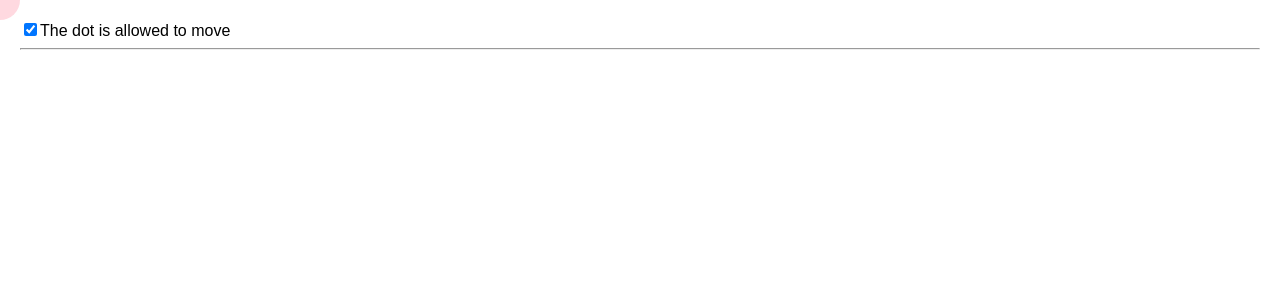
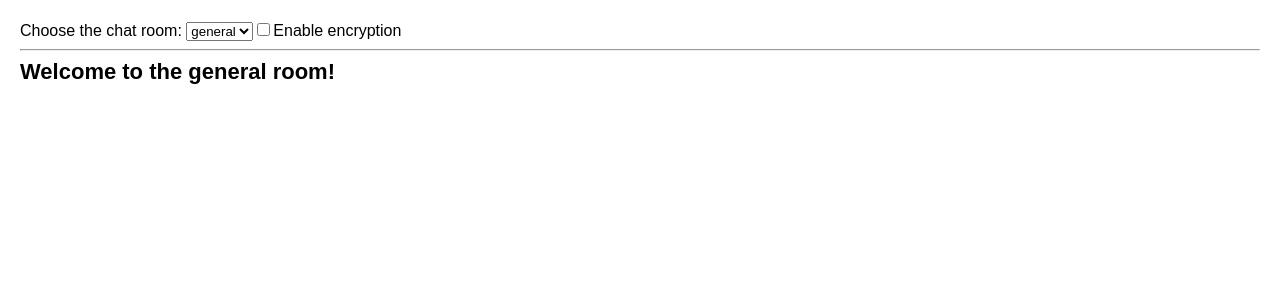
Before and after one commit to Fakecloak/my-first-react-app, a React (Vite) app: page / in a window 1280 px wide. Shown: the top 300 px of the page. Built offline with nearby package versions, Linux system fonts and the light colour scheme.

Commit message:
add Encyrpt component

```diff
--- a/src/App.jsx
+++ b/src/App.jsx
@@ -16,6 +16,7 @@ import Person from './Person.jsx'
 import Clock from './Clock.jsx'
 import ChatRoom from './ChatRoom.jsx'
 import Pointer from './Pointer.jsx'
+import Encyrpt from './Encyrpt.jsx'
 
 function App() {
   return (
@@ -32,7 +33,8 @@ function App() {
       {/* <Person /> */}
       {/* <Clock /> */}
       {/* <ChatRoom /> */}
-      <Pointer />
+      {/* <Pointer /> */}
+      <Encyrpt />
     </>
   )
 }
--- /dev/null
+++ b/src/Encyrpt.jsx
@@ -0,0 +1,75 @@
+import { useState, useEffect } from 'react';
+
+
+function createEncryptedConnection(roomId) {
+  // A real implementation would actually connect to the server
+  return {
+    connect() {
+      console.log('✅ 🔐 Connecting to "' + roomId + '... (encrypted)');
+    },
+    disconnect() {
+      console.log('❌ 🔐 Disconnected from "' + roomId + '" room (encrypted)');
+    }
+  };
+}
+
+function createUnencryptedConnection(roomId) {
+  // A real implementation would actually connect to the server
+  return {
+    connect() {
+      console.log('✅ Connecting to "' + roomId + '... (unencrypted)');
+    },
+    disconnect() {
+      console.log('❌ Disconnected from "' + roomId + '" room (unencrypted)');
+    }
+  };
+}
+
+
+function ChatRoom({ roomId, createConnection }) {
+  useEffect(() => {
+    const connection = createConnection(roomId);
+    connection.connect();
+    return () => connection.disconnect();
+    // eslint-disable-next-line react-hooks/exhaustive-deps
+  }, [roomId]);
+
+  return <h1>Welcome to the {roomId} room!</h1>;
+}
+
+
+export default function Encyrpt() {
+  const [roomId, setRoomId] = useState('general');
+  const [isEncrypted, setIsEncrypted] = useState(false);
+  return (
+    <>
+      <label>
+        Choose the chat room:{' '}
+        <select
+          value={roomId}
+          onChange={e => setRoomId(e.target.value)}
+        >
+          <option value="general">general</option>
+          <option value="travel">travel</option>
+          <option value="music">music</option>
+        </select>
+      </label>
+      <label>
+        <input
+          type="checkbox"
+          checked={isEncrypted}
+          onChange={e => setIsEncrypted(e.target.checked)}
+        />
+        Enable encryption
+      </label>
+      <hr />
+      <ChatRoom
+        roomId={roomId}
+        createConnection={isEncrypted ?
+          createEncryptedConnection :
+          createUnencryptedConnection
+        }
+      />
+    </>
+  );
+}
```
